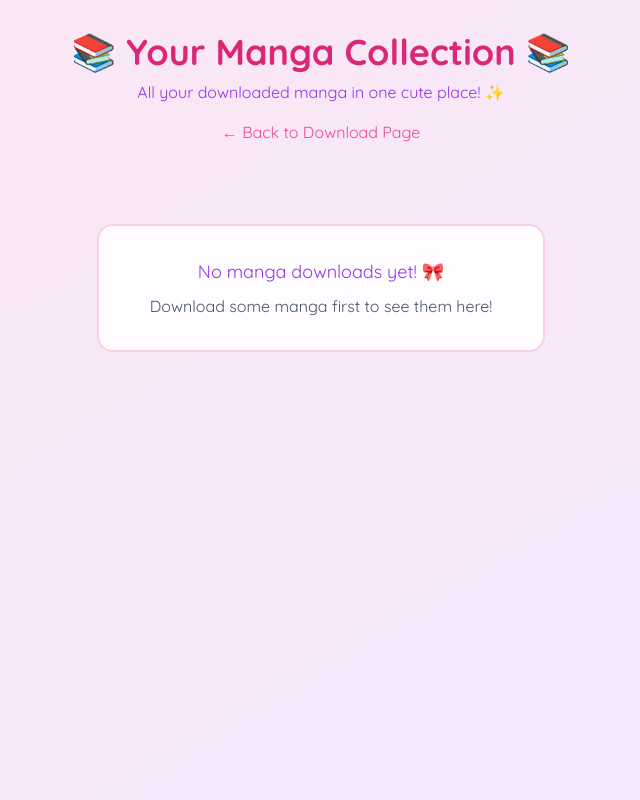
After one commit to WasamiKirua/mangadex-hydra, a Flask app: page /downloads in a window 1280 px wide. The commit adds this page. Shown: the whole page, without its empty margins (319-959 px from the left). Run offline with Flask 3, Linux system fonts and the light colour scheme; some libraries are stand-ins or nearby versions.

Commit message:
download

```diff
--- a/app.py
+++ b/app.py
@@ -1,9 +1,11 @@
-from flask import Flask, render_template, request, jsonify
+from flask import Flask, render_template, request, jsonify, send_file
 from functions import extraxt_id, make_dirs, get_cover_art, get_volumes, get_chapters_images, make_cbr_cbz
 import os
 from dotenv import load_dotenv
 import threading
 from threading import Thread
+import shutil
+from pathlib import Path
 
 app = Flask(__name__)
 load_dotenv()
@@ -68,8 +70,8 @@ def index():
 
         manga_name = manga_url.split("/")[-1]
         return render_template('index.html',
-                             download_started=True,
-                             manga_name=manga_name)
+                                download_started=True,
+                                manga_name=manga_name)
     return render_template('index.html')
 
 @app.route('/status/<manga_name>')
@@ -79,39 +81,42 @@ def check_status(manga_name):
         'message': 'Download not found'
     }))
 
-@app.route('/download', methods=['POST'])
-def download():
-    data = request.get_json()
-    manga_url = data.get('manga_url')
-    if not manga_url:
-        return jsonify({'error': 'No manga URL provided'}), 400
+@app.route('/downloads')
+def downloads():
+    manga_files = []
+    data_dir = Path('data')
 
-    manga_name = manga_url.split("/")[-1]
+    if data_dir.exists():
+        for manga_dir in data_dir.iterdir():
+            if manga_dir.is_dir():
+                manga_name = manga_dir.name
+                for file in manga_dir.glob('*.cb[rz]'):
+                    manga_files.append({
+                        'name': manga_name,
+                        'file': file.name,
+                        'size': f"{file.stat().st_size / (1024*1024):.1f} MB",
+                        'type': file.suffix[1:].upper()
+                    })
 
-    # Initialize status for this manga
-    download_status[manga_name] = {
-        'status': 'starting',
-        'progress': 0,
-        'message': 'Starting download...'
-    }
+    return render_template('downloads.html', manga_files=manga_files)
 
-    def download_manga():
+@app.route('/download/<path:manga_name>/<path:filename>')
+def download_file(manga_name, filename):
+    file_path = Path(f'data/{manga_name}/{filename}')
+    if file_path.exists():
+        return send_file(file_path, as_attachment=True)
+    return jsonify({'error': 'File not found'}), 404
+
+@app.route('/delete/<path:manga_name>', methods=['POST'])
+def delete_manga(manga_name):
+    manga_dir = Path(f'data/{manga_name}')
+    if manga_dir.exists():
         try:
-            make_dirs(manga_url)
-            manga_id = extraxt_id(manga_url)
-            get_cover_art(manga_id, manga_name)
-            get_volumes(manga_id, manga_name)
-            get_chapters_images(manga_name)
-            # Call make_cbr_cbz with just manga_name
-            make_cbr_cbz(manga_name)
-            update_status(manga_name, 'completed', 100, 'Download completed!')
+            shutil.rmtree(manga_dir)
+            return jsonify({'message': f'Successfully deleted {manga_name}'})
         except Exception as e:
-            update_status(manga_name, 'error', 0, f'Error: {str(e)}')
-
-    thread = Thread(target=download_manga)
-    thread.start()
-
-    return jsonify({'message': 'Download started', 'manga_name': manga_name})
+            return jsonify({'error': f'Failed to delete: {str(e)}'}), 500
+    return jsonify({'error': 'Manga directory not found'}), 404
 
 if __name__ == '__main__':
     app.run(debug=True, host='0.0.0.0', port=5001)
--- /dev/null
+++ b/templates/downloads.html
@@ -0,0 +1,106 @@
+<!DOCTYPE html>
+<html lang="en">
+<head>
+    <meta charset="UTF-8">
+    <meta name="viewport" content="width=device-width, initial-scale=1.0">
+    <title>Manga Downloads ✨</title>
+    <script src="https://cdn.tailwindcss.com"></script>
+    <style>
+        @import url('https://fonts.googleapis.com/css2?family=Quicksand:wght@300;400;500;600;700&display=swap');
+        body {
+            font-family: 'Quicksand', sans-serif;
+            background-color: #fdf2f8;
+        }
+        .manga-card {
+            background: rgba(255, 255, 255, 0.9);
+            backdrop-filter: blur(10px);
+            transition: all 0.3s ease;
+        }
+        .manga-card:hover {
+            transform: translateY(-2px);
+            box-shadow: 0 10px 20px rgba(240, 171, 252, 0.2);
+        }
+        .btn-kawaii {
+            transition: all 0.3s ease;
+        }
+        .btn-kawaii:hover {
+            transform: scale(1.05);
+        }
+    </style>
+    <script>
+        function deleteManga(mangaName, element) {
+            if (confirm(`Are you sure you want to delete ${mangaName}? This action cannot be undone! 🥺`)) {
+                fetch(`/delete/${mangaName}`, {
+                    method: 'POST'
+                })
+                .then(response => response.json())
+                .then(data => {
+                    if (data.message) {
+                        // Remove the card from the UI
+                        element.closest('.manga-card').remove();
+                        // Show cute notification
+                        alert(`${mangaName} has been deleted! 👋`);
+                    } else {
+                        alert(`Oops! Something went wrong: ${data.error} 😢`);
+                    }
+                })
+                .catch(error => {
+                    alert(`Error: ${error} 😢`);
+                });
+            }
+        }
+    </script>
+</head>
+<body class="min-h-screen bg-gradient-to-br from-pink-100 to-purple-100 py-8">
+    <div class="container mx-auto px-4">
+        <!-- Kawaii Header -->
+        <div class="text-center mb-8">
+            <h1 class="text-4xl font-bold text-pink-600 mb-2">
+                📚 Your Manga Collection 📚
+            </h1>
+            <p class="text-purple-600">All your downloaded manga in one cute place! ✨</p>
+            <a href="/" class="inline-block mt-4 text-pink-500 hover:text-pink-600 transition-colors">
+                ← Back to Download Page
+            </a>
+        </div>
+
+        <!-- Manga Grid -->
+        <div class="grid grid-cols-1 md:grid-cols-2 lg:grid-cols-3 gap-6 max-w-6xl mx-auto">
+            {% if manga_files %}
+                {% for manga in manga_files %}
+                    <div class="manga-card rounded-2xl p-6 border-2 border-pink-200">
+                        <div class="flex flex-col h-full">
+                            <h3 class="text-xl font-semibold text-purple-600 mb-2">
+                                {{ manga.name }}
+                            </h3>
+                            <div class="flex items-center text-gray-600 mb-4 text-sm">
+                                <span class="bg-pink-100 text-pink-600 px-2 py-1 rounded-full text-xs mr-2">
+                                    {{ manga.type }}
+                                </span>
+                                <span>{{ manga.size }}</span>
+                            </div>
+                            <div class="flex gap-3 mt-auto">
+                                <a href="{{ url_for('download_file', manga_name=manga.name, filename=manga.file) }}"
+                                   class="btn-kawaii flex-1 bg-gradient-to-r from-pink-400 to-pink-500 text-white py-2 px-4 rounded-lg text-center hover:from-pink-500 hover:to-pink-600">
+                                    📥 Download
+                                </a>
+                                <button onclick="deleteManga('{{ manga.name }}', this)"
+                                        class="btn-kawaii bg-gradient-to-r from-purple-400 to-purple-500 text-white py-2 px-4 rounded-lg hover:from-purple-500 hover:to-purple-600">
+                                    🗑️
+                                </button>
+                            </div>
+                        </div>
+                    </div>
+                {% endfor %}
+            {% else %}
+                <div class="col-span-full text-center py-12">
+                    <div class="manga-card max-w-md mx-auto rounded-2xl p-8 border-2 border-pink-200">
+                        <p class="text-purple-600 text-lg mb-2">No manga downloads yet! 🎀</p>
+                        <p class="text-gray-600">Download some manga first to see them here!</p>
+                    </div>
+                </div>
+            {% endif %}
+        </div>
+    </div>
+</body>
+</html>
--- a/templates/index.html
+++ b/templates/index.html
@@ -64,6 +64,9 @@
                     🌸 Manga Grabber 🌸
                 </h1>
                 <p class="text-purple-600">Download your favorite manga in style! ✨</p>
+                <a href="/downloads" class="inline-block mt-2 text-pink-500 hover:text-pink-600 transition-colors">
+                    📚 View Downloads
+                </a>
             </div>
 
             <!-- Main Card -->
```
Also changed, not shown: screenshot.png (deleted), screenshot_download.png (added), screenshot_home.png (added), 1 other file. Lines whose indentation alone changed are shown as unchanged.
